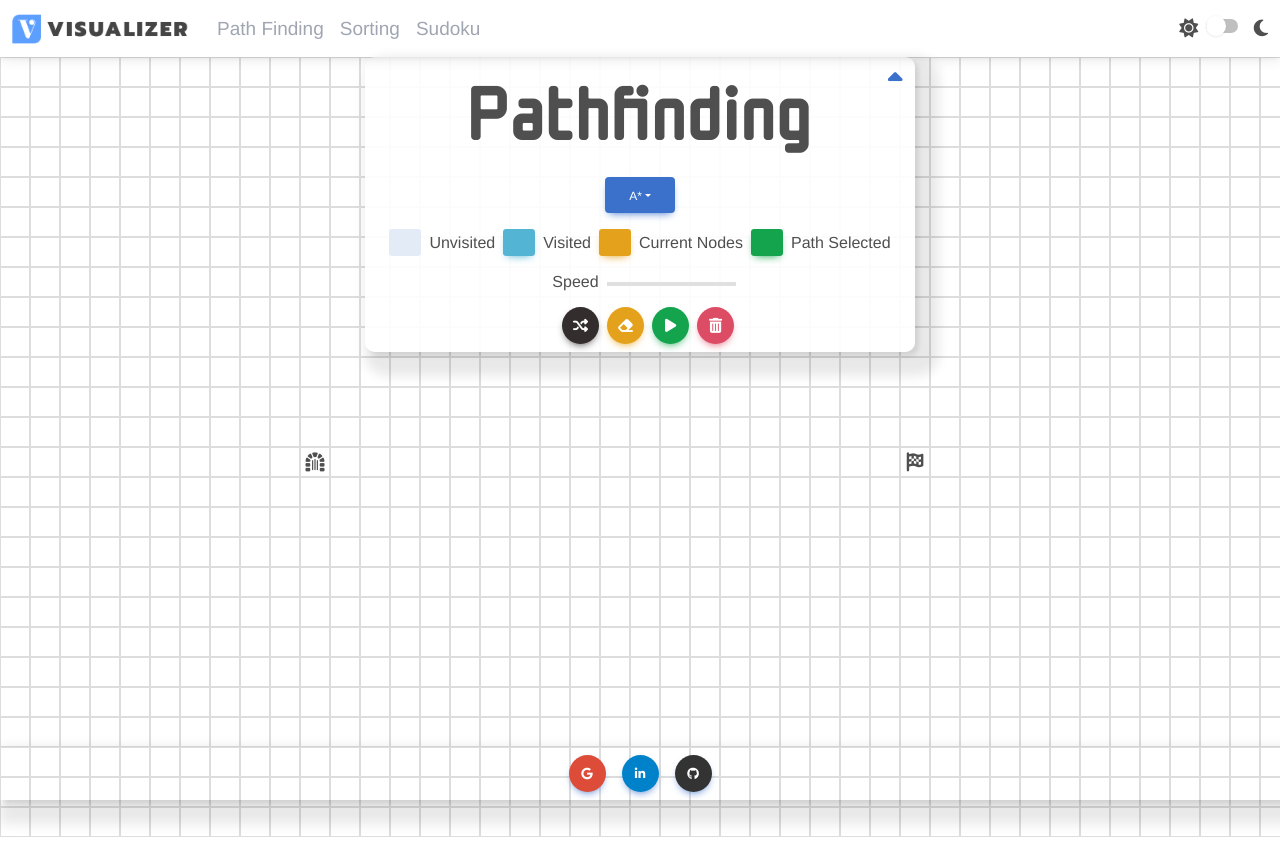
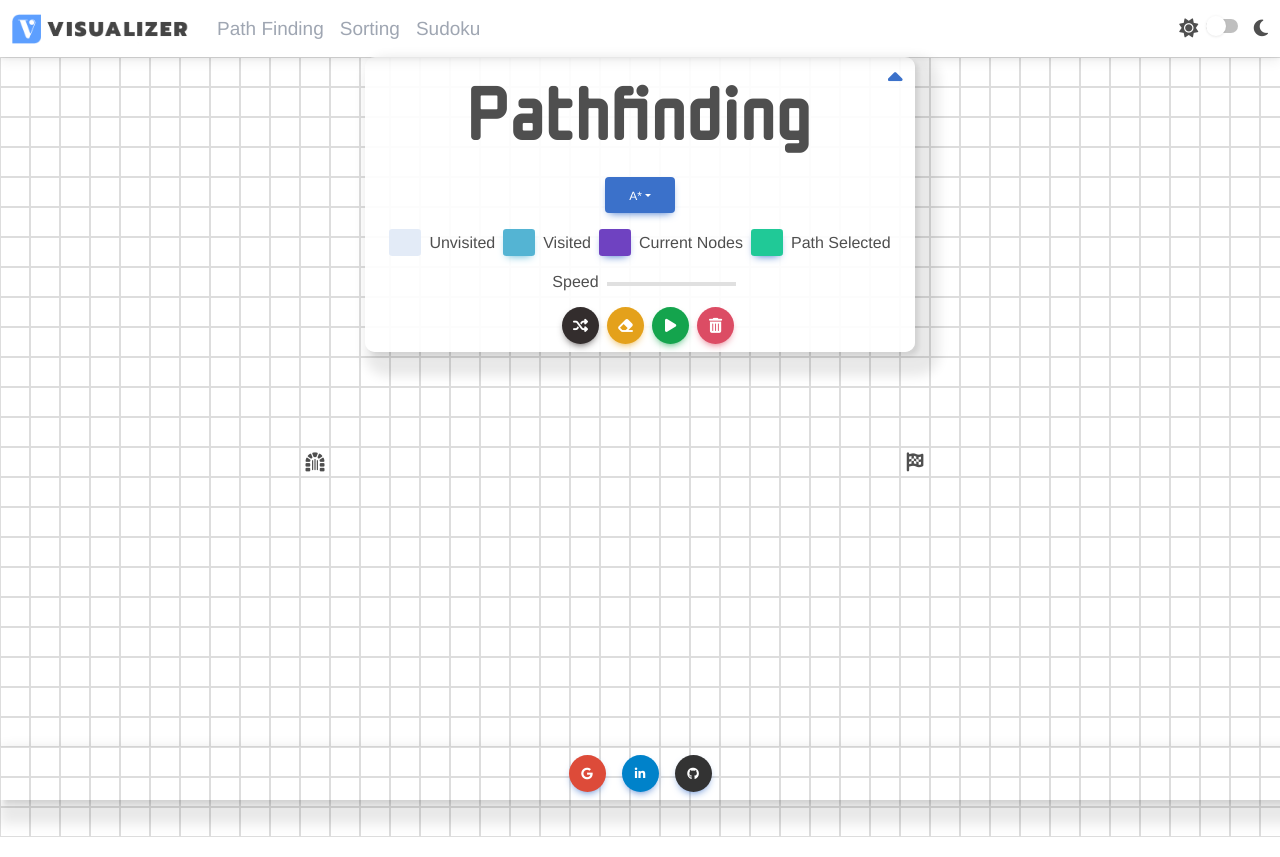
Before and after one commit to itaibenjy/Visualizer, a React (Create React App) app: page /Visualizer/pathfinding in a window 1280 px wide. Built offline with nearby package versions, Linux system fonts and the light colour scheme.

Commit message:
color fix

```diff
--- a/src/pages/Pathfinding.js
+++ b/src/pages/Pathfinding.js
@@ -40,8 +40,9 @@ export default function Pathfinding() {
             <MDBContainer  className="d-flex justify-content-center my-3" id="info">
                 <MDBBtn size="sm" color="secondary" className="me-2"></MDBBtn> <MDBTypography className="my-1" tag='h6'>Unvisited</MDBTypography>
                 <MDBBtn size="sm" color="info" className="mx-2"></MDBBtn> <MDBTypography className="my-1" tag='h6'>Visited</MDBTypography>
-                <MDBBtn size="sm" color="warning" className="mx-2"></MDBBtn> <MDBTypography className="my-1" tag='h6'>Current Nodes</MDBTypography>
-                <MDBBtn size="sm" color="success" className="mx-2"></MDBBtn> <MDBTypography className="my-1" tag='h6'>Path Selected</MDBTypography>
+                <MDBBtn size="sm" style={{ backgroundColor: '#6f42c1' }} className="mx-2"></MDBBtn> <MDBTypography className="my-1" tag='h6'>Current Nodes</MDBTypography>
+                <MDBBtn size="sm" style={{ backgroundColor: '#20c997' }} className="mx-2"></MDBBtn> <MDBTypography className="my-1" tag='h6'>Path Selected</MDBTypography>
+
             </MDBContainer>
             }
             <MDBContainer  className="d-flex justify-content-center">
```
